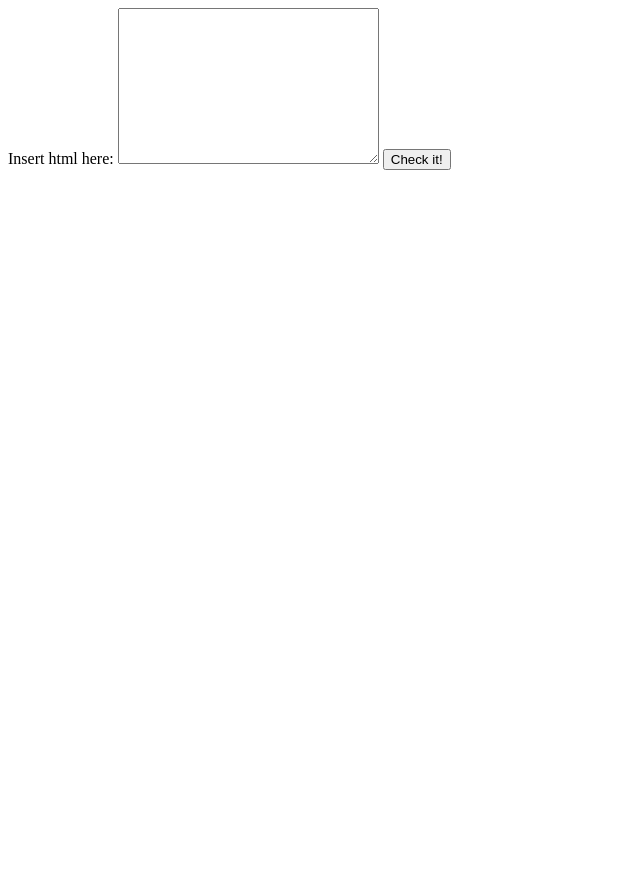
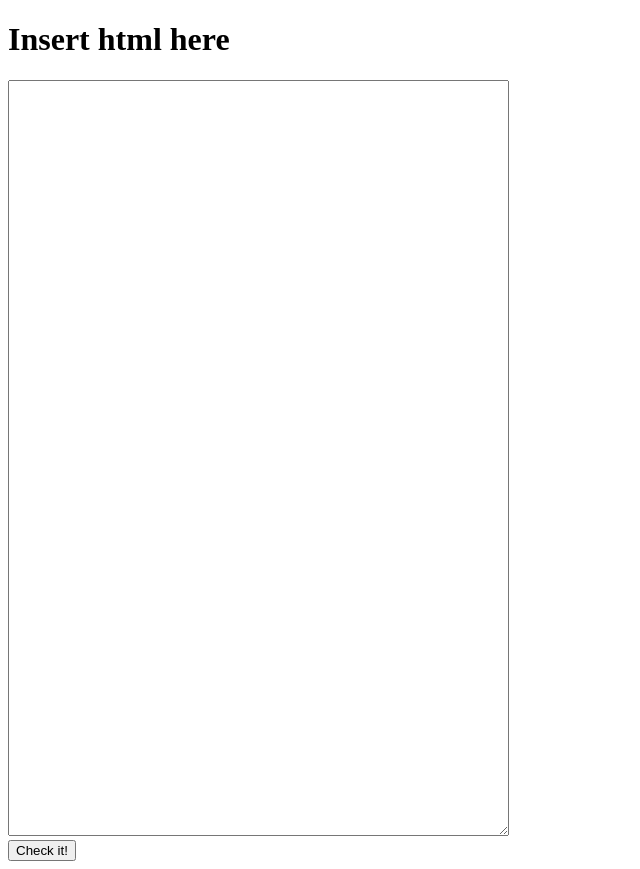
Before and after one commit to dmitrika/dmitrika.github.io, a plain HTML site: page checktags/index.html in a window 1280 px wide. Shown: the whole page, without its empty margins (0-640 px from the left). Before the commit the page ends 800 px from the top, so only its background shows below. Drawn offline with Linux system fonts and the light colour scheme.

```diff
--- a/checktags/index.html
+++ b/checktags/index.html
@@ -6,9 +6,13 @@
 </head>
 <body>
     <div>
-        Insert html here:
-        <textarea class="html" name="html" id="" cols="30" rows="10"></textarea>
-        <button class="check">Check it!</button>
+        <h1>Insert html here</h1>
+        <div>
+            <textarea class="html" name="html" id="" cols="60" rows="50"></textarea>
+        </div>
+        <div>
+            <button class="check">Check it!</button>
+        </div>
     </div>
     <div class="result"></div>
 
```
